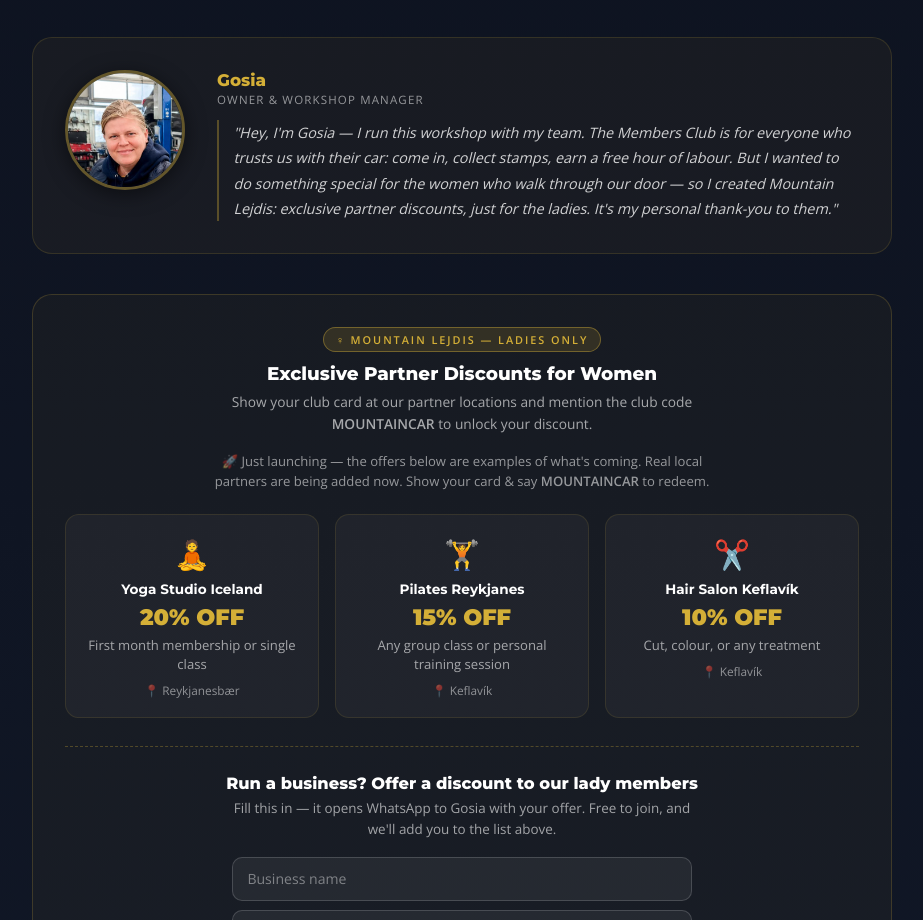
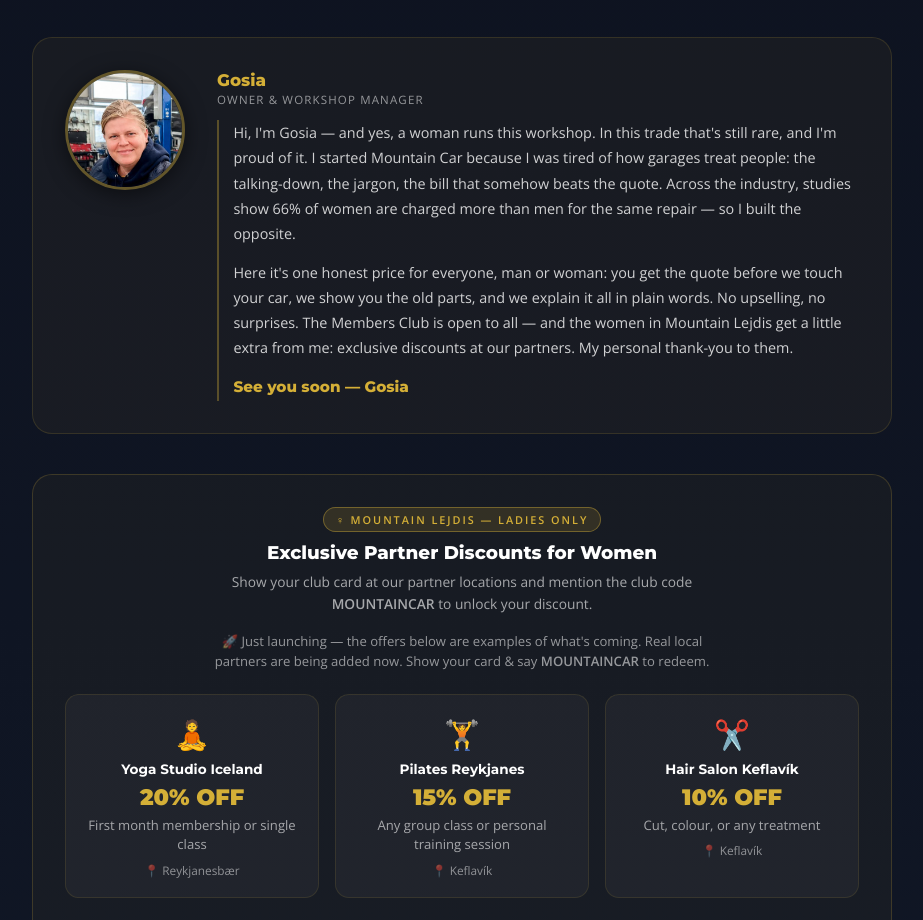
Before and after one commit to kamiljan11/mas-garage, a plain HTML site: page index.html in a window 1280 px wide. Shown: the part 3369-4289 px from the top of the page, without its empty margins (178-1101 px from the left). Drawn offline with nearby package versions, Linux system fonts and the light colour scheme.

Commit message:
feat: expand Gosia founder story (mission, woman-run, fair price for all) + web-standards polish

```diff
--- a/index.html
+++ b/index.html
@@ -304,7 +304,12 @@
     }
     .founder-quote {
       font-size: 0.9rem; color: rgba(255,255,255,0.8); line-height: 1.75;
-      font-style: italic; margin: 0; border-left: 2px solid rgba(212,175,55,0.35); padding-left: 0.9rem;
+      font-style: normal; margin: 0; border-left: 2px solid rgba(212,175,55,0.35); padding-left: 0.9rem;
+    }
+    .founder-quote p { margin: 0 0 0.85rem; }
+    .founder-sign {
+      display: block; font-family: 'Montserrat', sans-serif; font-weight: 800;
+      color: var(--gold); font-size: 0.95rem; margin-top: 0.3rem;
     }
     @media(max-width:580px){
       .lejdis-founder { flex-direction: column; align-items: center; text-align: center; padding: 1.5rem; }
@@ -527,9 +532,21 @@
           <div class="founder-role" id="frole-en">Owner &amp; Workshop Manager</div>
           <div class="founder-role" id="frole-pl" lang="pl" style="display:none">Właścicielka i Kierownik Warsztatu</div>
           <div class="founder-role" id="frole-is" lang="is" style="display:none">Eigandi og Verkstæðisstjóri</div>
-          <blockquote class="founder-quote" id="fq-en">"Hey, I'm Gosia — I run this workshop with my team. The Members Club is for everyone who trusts us with their car: come in, collect stamps, earn a free hour of labour. But I wanted to do something special for the women who walk through our door — so I created Mountain Lejdis: exclusive partner discounts, just for the ladies. It's my personal thank-you to them."</blockquote>
-          <blockquote class="founder-quote" id="fq-pl" lang="pl" style="display:none">"Hej, jestem Gosia — prowadzę ten warsztat razem z moją ekipą. Members Club jest dla każdego, kto powierza nam swoje auto: przyjedź, zbieraj pieczątki, zyskaj darmową godzinę pracy. Ale chciałam zrobić coś wyjątkowego dla kobiet, które do nas trafiają — dlatego stworzyłam Mountain Lejdis: ekskluzywne zniżki u partnerów, tylko dla pań. To moje osobiste podziękowanie."</blockquote>
-          <blockquote class="founder-quote" id="fq-is" lang="is" style="display:none">"Hæ, ég heiti Gosia og ég rek þetta verkstæði með liðinu mínu. Members Club er fyrir alla sem treysta okkur fyrir bílnum sínum: komdu við, safnaðu stimplum og fáðu ókeypis vinnustund. En mig langaði að gera eitthvað sérstakt fyrir konurnar sem koma til okkar — þess vegna bjó ég til Mountain Lejdis: sérstök tilboð hjá samstarfsaðilum, aðeins fyrir konur. Það er persónulegt þakklæti mitt til þeirra."</blockquote>
+          <blockquote class="founder-quote" id="fq-en">
+            <p>Hi, I'm Gosia — and yes, a woman runs this workshop. In this trade that's still rare, and I'm proud of it. I started Mountain Car because I was tired of how garages treat people: the talking-down, the jargon, the bill that somehow beats the quote. Across the industry, studies show 66% of women are charged more than men for the same repair — so I built the opposite.</p>
+            <p>Here it's one honest price for everyone, man or woman: you get the quote before we touch your car, we show you the old parts, and we explain it all in plain words. No upselling, no surprises. The Members Club is open to all — and the women in Mountain Lejdis get a little extra from me: exclusive discounts at our partners. My personal thank-you to them.</p>
+            <span class="founder-sign">See you soon — Gosia</span>
+          </blockquote>
+          <blockquote class="founder-quote" id="fq-pl" lang="pl" style="display:none">
+            <p>Cześć, jestem Gosia — i tak, ten warsztat prowadzi kobieta. W tej branży to wciąż rzadkość i jestem z tego dumna. Założyłam Mountain Car, bo miałam dość tego, jak warsztaty traktują ludzi: tłumaczenie z góry, żargon, rachunek który jakimś cudem przebija wycenę. W całej branży badania pokazują, że 66% kobiet płaci za tę samą naprawę więcej niż mężczyźni — więc zrobiłam odwrotnie.</p>
+            <p>U nas jest jedna uczciwa cena dla każdego, faceta czy kobiety: wycenę znasz, zanim dotkniemy auta, pokazujemy stare części i tłumaczymy wszystko po ludzku. Bez naciągania, bez niespodzianek. Members Club jest dla wszystkich — a kobiety z Mountain Lejdis dostają ode mnie coś ekstra: zniżki u naszych partnerów. To moje osobiste podziękowanie.</p>
+            <span class="founder-sign">Do zobaczenia — Gosia</span>
+          </blockquote>
+          <blockquote class="founder-quote" id="fq-is" lang="is" style="display:none">
+            <p>Hæ, ég heiti Gosia — og já, það er kona sem rekur þetta verkstæði. Það er enn sjaldgæft í þessari grein og ég er stolt af því. Ég stofnaði Mountain Car því ég var orðin þreytt á því hvernig verkstæði koma fram við fólk: talað niður til þín, fagmál, reikningur sem einhvern veginn fer fram úr tilboðinu. Í greininni sýna rannsóknir að 66% kvenna borga meira en karlar fyrir sömu viðgerð — svo ég gerði þetta öfugt.</p>
+            <p>Hér er eitt sanngjarnt verð fyrir alla, karl eða konu: þú færð verðið áður en við snertum bílinn, við sýnum þér gömlu hlutina og útskýrum allt á mannamáli. Engin oftroðsla, engin óvænt útgjöld. Members Club er fyrir alla — og konurnar í Mountain Lejdis fá svolítið aukalega frá mér: sérstök tilboð hjá samstarfsaðilum okkar. Persónulegt þakklæti mitt til þeirra.</p>
+            <span class="founder-sign">Sjáumst — Gosia</span>
+          </blockquote>
         </div>
       </div>
 
```
